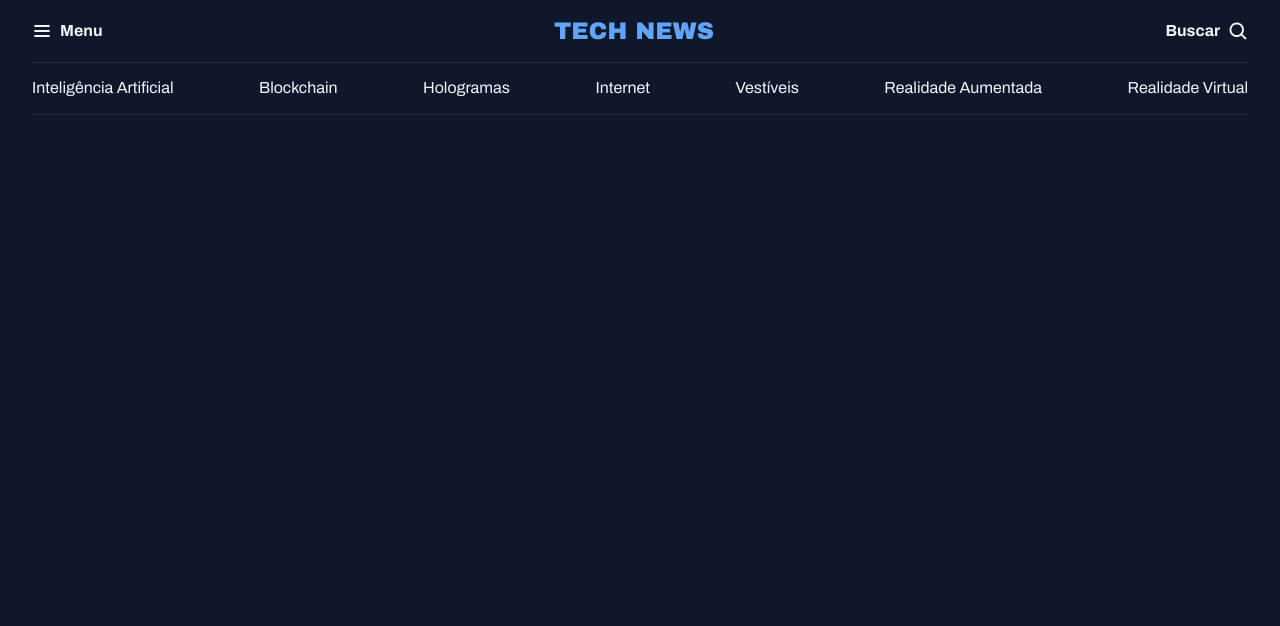
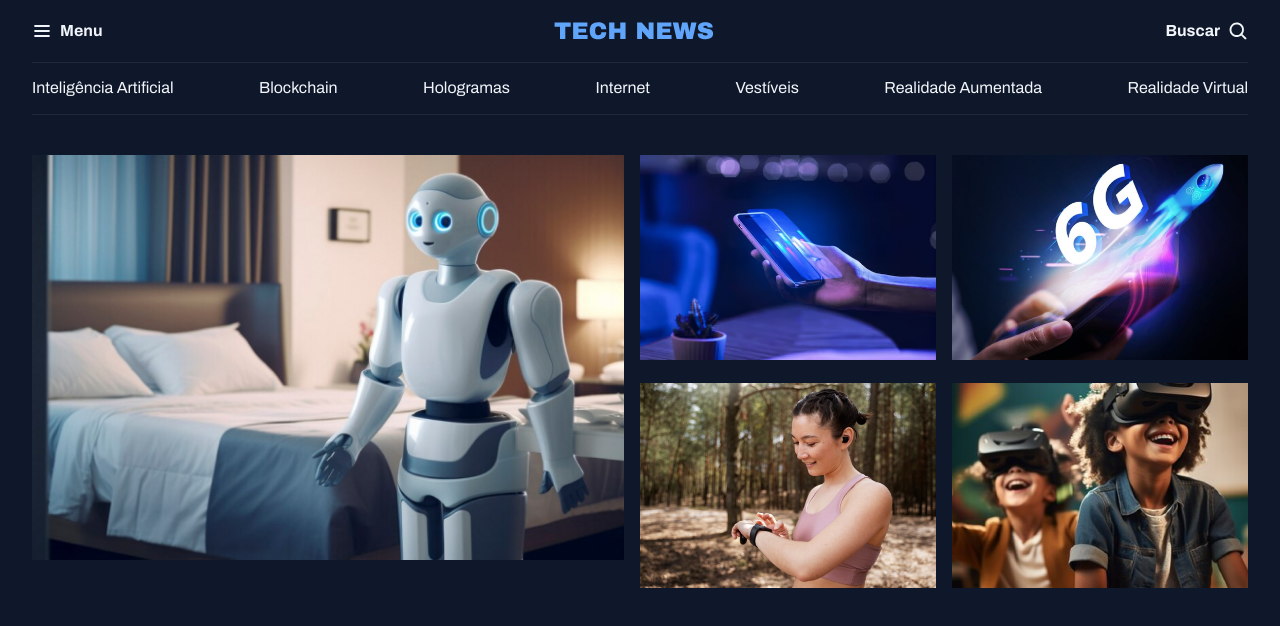
Before and after one commit to gisellenicolaucwb/Projeto_portal_de_not-cias_2, a plain HTML site: page index.html in a window 1280 px wide. Drawn offline with Linux system fonts and the light colour scheme; files whose address does not match are found by name.

Commit message:
adicionando imagens

```diff
--- a/index.html
+++ b/index.html
@@ -41,5 +41,26 @@
         <a href="#">Realidade Virtual</a>
       </nav>
     </header>
+    <main class="grid container">
+      <section id="featured" class="grid grid-flow-col gap-16">
+        <div>
+          <img src="assets/images/Image 01.png" alt="" />
+        </div>
+        <div class="grid grid-cols-2 gap-16">
+          <div>
+            <div><img src="assets/images/Image 02.png" alt="" /></div>
+          </div>
+          <div>
+            <div><img src="assets/images/Image 03.png" alt="" /></div>
+          </div>
+          <div>
+            <div><img src="assets/images/Image 04.png" alt="" /></div>
+          </div>
+          <div>
+            <div><img src="assets/images/Image 05.png" alt="" /></div>
+          </div>
+        </div>
+      </section>
+    </main>
   </body>
 </html>
--- a/styles/global.css
+++ b/styles/global.css
@@ -38,16 +38,15 @@ a:hover{
 h1, h2, h3{
   font: inherit;
 }
+
+img{
+  max-width: 100%;
+}
 .container{
   max-width: 1280px;
   padding-inline: 32px;
   margin-inline: auto;
 }
-
-/*utility-first */
-.grid{
-  display: grid;
+main{
+  margin-top: 40px;
 }
-.grid-flow-col{
-  grid-auto-flow: column;
-}
--- a/styles/index.css
+++ b/styles/index.css
@@ -1,2 +1,3 @@
 @import url(global.css);
+@import url(utility.css);
 @import url(header.css);
--- /dev/null
+++ b/styles/utility.css
@@ -0,0 +1,13 @@
+/*utility-first */
+.grid{
+  display: grid;
+}
+.grid-flow-col{
+  grid-auto-flow: column;
+}
+.grid-cols-2{
+  grid-template-columns: 1fr 1fr;
+}
+.gap-16{
+  gap: 16px;
+}
```
